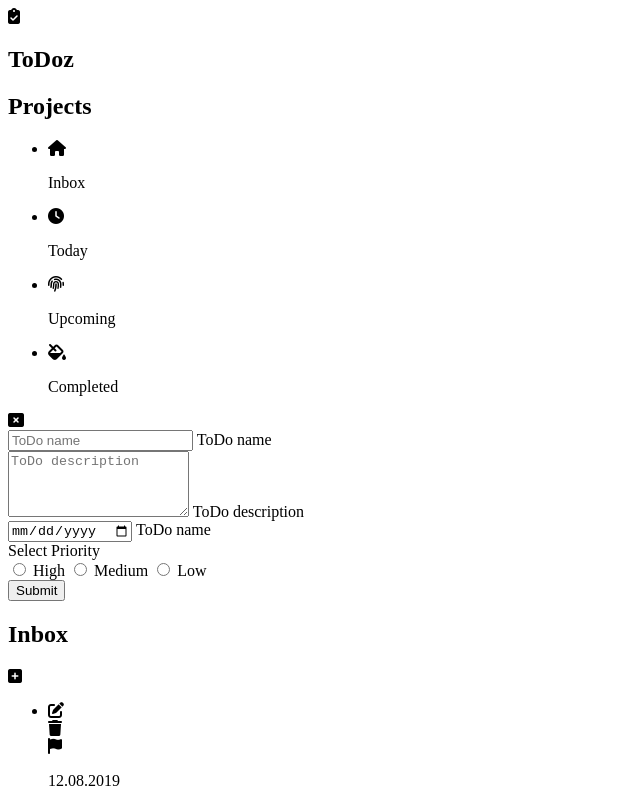
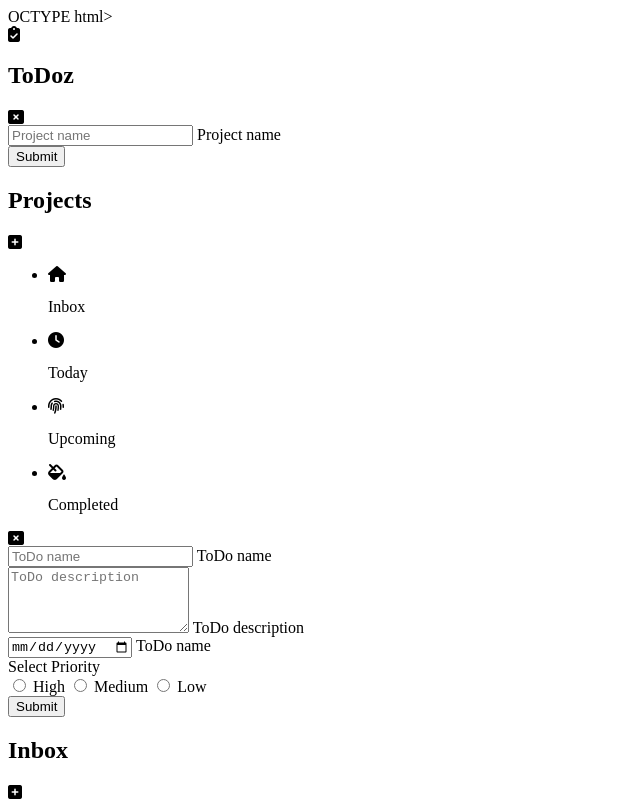
Before and after one commit to cornets28/todo-app-js, a website: page src/index.html in a window 1280 px wide. Shown: the top 803 px of the page, without its empty margins (0-640 px from the left). Drawn offline with Linux system fonts and the light colour scheme; files that its build step writes are made by us from their sources.

Commit message:
add form for the project

```diff
--- a/src/index.html
+++ b/src/index.html
@@ -1,4 +1,4 @@
-<!DOCTYPE html>
+OCTYPE html>
 <html lang="en">
 
   <head>
@@ -42,7 +42,24 @@
       </nav>
       <div class="container">
         <aside class="container__left">
-          <h2>Projects</h2>
+
+            <div class="project__form">
+                <div class="form__close"><i class=" fas fa-window-close"></i></div>
+                  <div class="form__fields">
+                    <div class="form__group">
+                      <input type="text" id="name" class="form__field" placeholder="Project name">
+                      <label for="name" class="form__label">Project name</label>
+                  </div>
+                </div>
+
+                <button class="form__submit">Submit</button>
+            </div>
+
+            <div class="todos__header">
+                <h2 id="selected__project">Projects</h2>
+                <div class="add__project"><i class="fas fa-plus-square"></i></div>
+              </div>
+
           <ul id="projects">
             <li id="project-1" class="project__item project__item--selected">
               <i class="fas fa-home"></i>
```
Also changed, not shown: dist/css/style.css.
